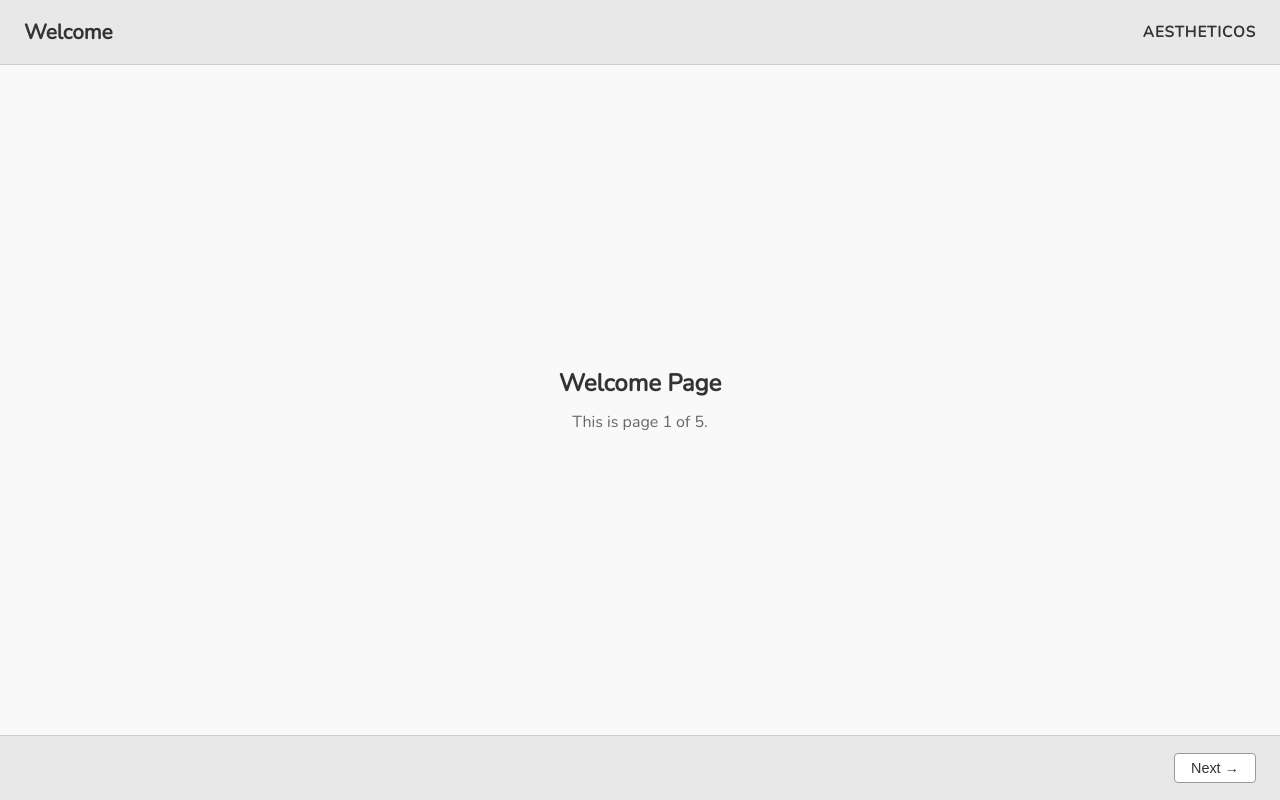
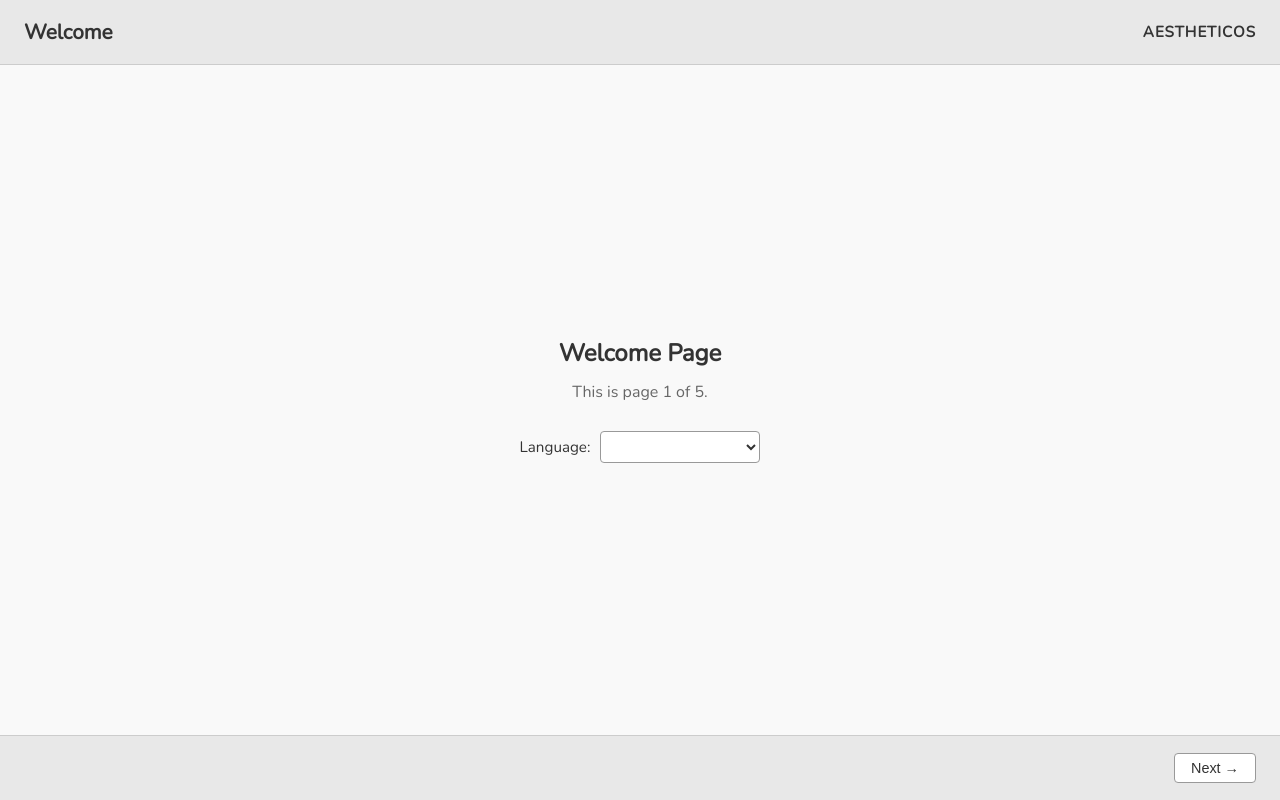
Before and after one commit to aelum-dev/installer, a Svelte app in the folder frontend/: page / in a window 1280 px wide. Built offline with nearby package versions, Linux system fonts and the light colour scheme.

Commit message:
Add language selector to WelcomePage with Go backend support

```diff
--- a/frontend/src/pages/WelcomePage.svelte
+++ b/frontend/src/pages/WelcomePage.svelte
@@ -1,6 +1,59 @@
+<script lang="ts">
+	// @ts-expect-error — generated by Wails
+	import { GetLanguages, SetSelectedLanguage } from '@wails/go/main/App.js';
+
+	interface Language {
+		code: string;
+		name: string;
+		locale: string;
+	}
+
+	let languages = $state<Language[]>([]);
+	let selectedCode = $state<string>('en');
+	let loading = $state(true);
+
+	async function loadLanguages(): Promise<void> {
+		try {
+			languages = await GetLanguages();
+			if (languages.length > 0) {
+				selectedCode = languages[0].code;
+			}
+		} catch (err) {
+			console.error('Failed to load languages:', err);
+		} finally {
+			loading = false;
+		}
+	}
+
+	async function onLanguageChange(event: Event): Promise<void> {
+		const target = event.target as HTMLSelectElement;
+		selectedCode = target.value;
+		try {
+			await SetSelectedLanguage(selectedCode);
+		} catch (err) {
+			console.error('Failed to set language:', err);
+		}
+	}
+
+	loadLanguages();
+</script>
+
 <div class="page">
 	<h2>Welcome Page</h2>
 	<p>This is page 1 of 5.</p>
+
+	<div class="language-selector">
+		<label for="language">Language:</label>
+		{#if loading}
+			<span class="loading-text">Loading...</span>
+		{:else}
+			<select id="language" value={selectedCode} oninput={onLanguageChange}>
+				{#each languages as lang (lang.code)}
+					<option value={lang.code}>{lang.name}</option>
+				{/each}
+			</select>
+		{/if}
+	</div>
 </div>
 
 <style>
@@ -23,4 +76,37 @@
 		color: #666;
 		margin: 0;
 	}
+
+	.language-selector {
+		display: flex;
+		align-items: center;
+		gap: 10px;
+		margin-top: 16px;
+	}
+
+	.language-selector label {
+		font-size: 0.95rem;
+		color: #333;
+		font-weight: 500;
+	}
+
+	.language-selector select {
+		padding: 6px 12px;
+		border: 1px solid #999;
+		border-radius: 4px;
+		background-color: #fff;
+		font-size: 0.9rem;
+		color: #333;
+		cursor: pointer;
+		min-width: 160px;
+	}
+
+	.language-selector select:hover {
+		background-color: #f5f5f5;
+	}
+
+	.loading-text {
+		font-size: 0.9rem;
+		color: #888;
+	}
 </style>
--- a/frontend/wailsjs/go/main/App.d.ts
+++ b/frontend/wailsjs/go/main/App.d.ts
@@ -8,7 +8,13 @@ export function CanGoNext():Promise<boolean>;
 
 export function GetCurrentPage():Promise<number>;
 
+export function GetLanguages():Promise<Array<main.Language>>;
+
+export function GetSelectedLanguage():Promise<string>;
+
 export function SetCurrentPage(arg1:main.PageID):Promise<void>;
+
+export function SetSelectedLanguage(arg1:string):Promise<void>;
 
 export function ValidateDiskSelection(arg1:main.DiskSelectionData):Promise<void>;
 
--- a/frontend/wailsjs/go/main/App.js
+++ b/frontend/wailsjs/go/main/App.js
@@ -14,8 +14,20 @@ export function GetCurrentPage() {
   return window['go']['main']['App']['GetCurrentPage']();
 }
 
+export function GetLanguages() {
+  return window['go']['main']['App']['GetLanguages']();
+}
+
+export function GetSelectedLanguage() {
+  return window['go']['main']['App']['GetSelectedLanguage']();
+}
+
 export function SetCurrentPage(arg1) {
   return window['go']['main']['App']['SetCurrentPage'](arg1);
+}
+
+export function SetSelectedLanguage(arg1) {
+  return window['go']['main']['App']['SetSelectedLanguage'](arg1);
 }
 
 export function ValidateDiskSelection(arg1) {
```
Also changed, not shown: frontend/wailsjs/go/models.ts (+16 -0 lines), 1 other file (tests, documents, lock files or other folders).
